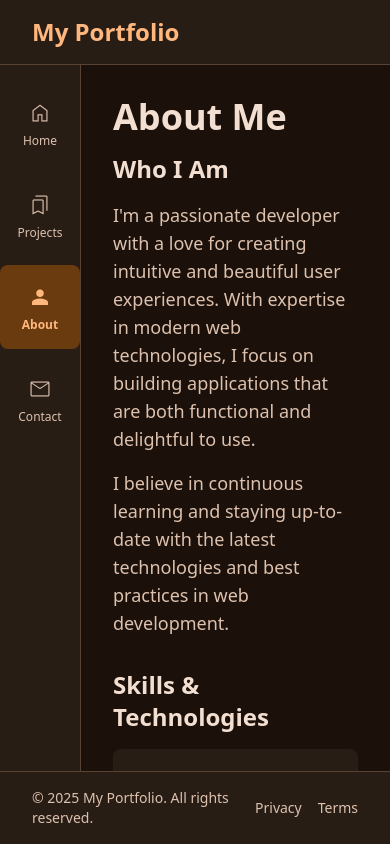
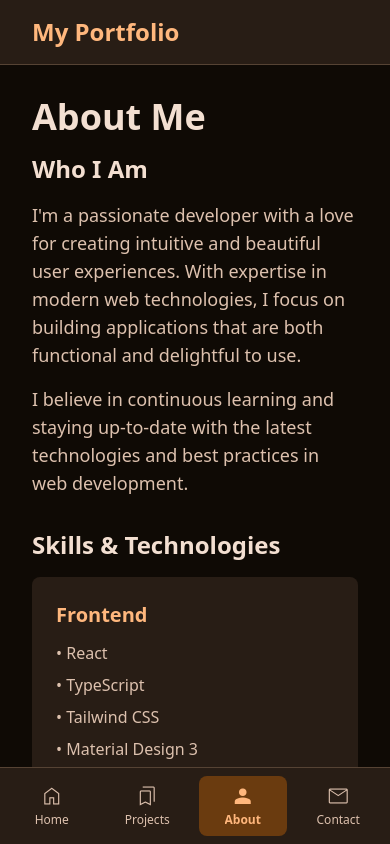
Before and after one commit to GitForGood/gitforgood.github.io, a React (Vite) app: page /portfolio/about in a window 390 px wide. Built offline with nearby package versions, Linux system fonts and the light colour scheme.

Commit message:
desktop and mobile navigation
alos updated colors slightly to darken the background

```diff
--- a/src/App.css
+++ b/src/App.css
@@ -1,10 +1,10 @@
 /* Custom styles for the app */
 :root,:host{
-    --md-sys-color-background:#1b110a;
+    --md-sys-color-background:#0f0a05;
     --md-sys-color-on-background:#f3dfd1;
-    --md-sys-color-surface:#1b110a;
-    --md-sys-color-surface-dim:#1b110a;
-    --md-sys-color-surface-bright:#43372e;
+    --md-sys-color-surface:#0f0a05;
+    --md-sys-color-surface-dim:#0c0804;
+    --md-sys-color-surface-bright:#201b16;
     --md-sys-color-surface-container-lowest:#150c06;
     --md-sys-color-surface-container-low:#241912;
     --md-sys-color-surface-container:#281d15;
@@ -36,8 +36,8 @@
 
     --md-sys-color-tertiary:#c2d02e;
     --md-sys-color-on-tertiary:#2f3300;
-    --md-sys-color-tertiary-container:#a5b200
-    ;--md-sys-color-on-tertiary-container:#3c4200;
+    --md-sys-color-tertiary-container:#a5b200;
+    --md-sys-color-on-tertiary-container:#3c4200;
     --md-sys-color-error:#ffb4ab;
     --md-sys-color-on-error:#690005;
     --md-sys-color-error-container:#93000a;
--- a/src/App.tsx
+++ b/src/App.tsx
@@ -54,7 +54,8 @@ function AppContent() {
     <div className="h-screen bg-background flex flex-col">
       <Header />
       <div className="flex flex-1 overflow-hidden">
-        <nav className="h-full bg-surface-container border-r border-outline-variant flex flex-col py-4 gap-2">
+        {/* Desktop Side Navigation Rail - hidden on mobile */}
+        <nav className="hidden md:flex h-full bg-surface-container border-r border-outline-variant flex-col py-4 gap-2">
           {navigation_items.map((item, index) => (
             <NavigationButton
               key={item.path}
@@ -74,7 +75,23 @@ function AppContent() {
           </Routes>
         </main>
       </div>
-      <Footer />
+      {/* Mobile Bottom Navigation Bar - hidden on desktop */}
+      <nav className="flex md:hidden bg-surface-container border-t border-outline-variant px-2 py-2 justify-around gap-2">
+        {navigation_items.map((item, index) => (
+          <NavigationButton
+            key={item.path}
+            label={item.label}
+            icon={item.icon}
+            isActive={activeIndex === index}
+            onClick={() => handleNavigation(item.path, index)}
+            variant="bottom"
+          />
+        ))}
+      </nav>
+      {/* Footer - hidden on mobile */}
+      <div className="hidden md:block">
+        <Footer />
+      </div>
     </div>
   )
 }
--- a/src/components/NavigationButton.tsx
+++ b/src/components/NavigationButton.tsx
@@ -3,27 +3,30 @@ interface NavigationButtonProps {
   icon: string
   isActive: boolean
   onClick: () => void
+  variant?: 'rail' | 'bottom'
 }
 
-export function NavigationButton({ label, icon, isActive, onClick }: NavigationButtonProps) {
+export function NavigationButton({ label, icon, isActive, onClick, variant = 'rail' }: NavigationButtonProps) {
+  // Different styles for rail (side) and bottom navigation
+  const isBottomNav = variant === 'bottom'
+
   return (
     <button
       onClick={onClick}
       className={`
         flex flex-col items-center justify-center
-        w-20 py-2 px-2
+        ${isBottomNav ? 'flex-1 py-1 px-2 min-w-0' : 'w-20 py-2 px-2'}
         transition-all duration-200
         hover:bg-surface-container-high
         rounded-lg
         ${isActive ? 'bg-secondary-container' : 'bg-transparent'}
       `}
     >
-      {/* Icon with top padding to match bottom */}
+      {/* Icon */}
       <span
         className={`
           material-symbols-outlined
-          text-3xl
-          pt-3 pb-2
+          ${isBottomNav ? 'text-2xl py-1' : 'text-3xl pt-3 pb-2'}
           transition-colors
           ${isActive ? 'text-primary' : 'text-on-surface-variant'}
         `}
@@ -37,9 +40,10 @@ export function NavigationButton({ label, icon, isActive, onClick }: NavigationB
       {/* Label */}
       <span className={`
         text-xs
-        pb-2
+        ${isBottomNav ? 'pb-1' : 'pb-2'}
         transition-colors
         ${isActive ? 'text-primary font-semibold' : 'text-on-surface-variant'}
+        ${isBottomNav ? 'truncate max-w-full' : ''}
       `}>
         {label}
       </span>
--- a/src/pages/Contact.tsx
+++ b/src/pages/Contact.tsx
@@ -1,4 +1,4 @@
-import { Button, TextField } from 'actify'
+import { Button, IconButton, TextField } from 'actify'
 import { useState } from 'react'
 
 export function Contact() {
@@ -24,7 +24,7 @@ export function Contact() {
 
   return (
     <div className="p-8">
-      <div className="max-w-2xl mx-auto">
+      <div className="max-w-5xl mx-auto">
         <h1 className="text-4xl font-bold mb-4 text-on-surface">Get in Touch</h1>
         <p className="text-lg mb-8 text-on-surface-variant">
           Have a question or want to work together? Feel free to reach out!
@@ -77,19 +77,21 @@ export function Contact() {
 
         {rejectionMessage && (
           <div className="bg-error-container border border-error p-6 rounded-lg mb-8 relative">
-            <button
+            <IconButton
               onClick={() => setRejectionMessage('')}
-              className="absolute top-2 right-2 text-on-error-container hover:text-error transition-colors"
               aria-label="Close"
             >
               <span className="material-symbols-outlined">close</span>
-            </button>
+            </IconButton>
             <h3 className="text-xl font-semibold mb-2 text-on-error-container">
-              Response Received
+              Sorry, I can't send a message. Please send an email instead.
             </h3>
             <p className="text-on-error-container text-lg">
               {rejectionMessage}
             </p>
+            <Button variant='outlined'>
+              Send email
+            </Button>
           </div>
         )}
 
```
